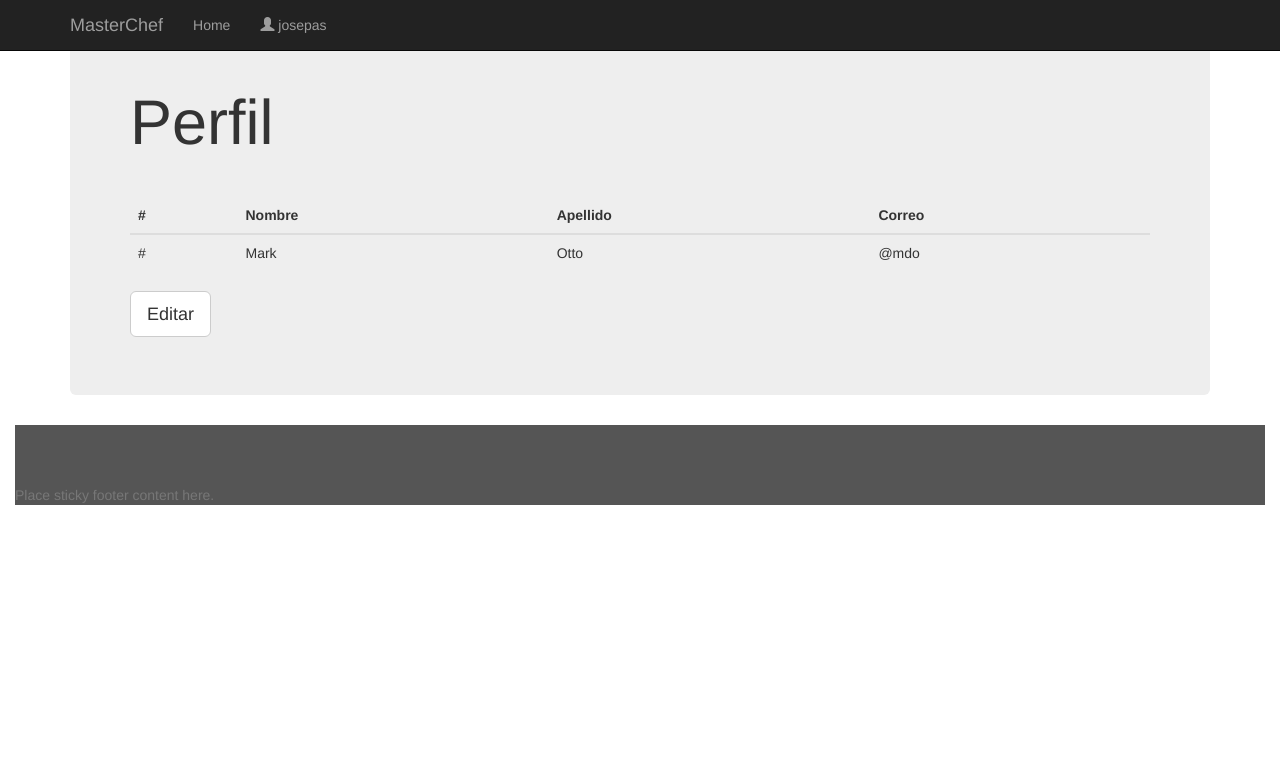
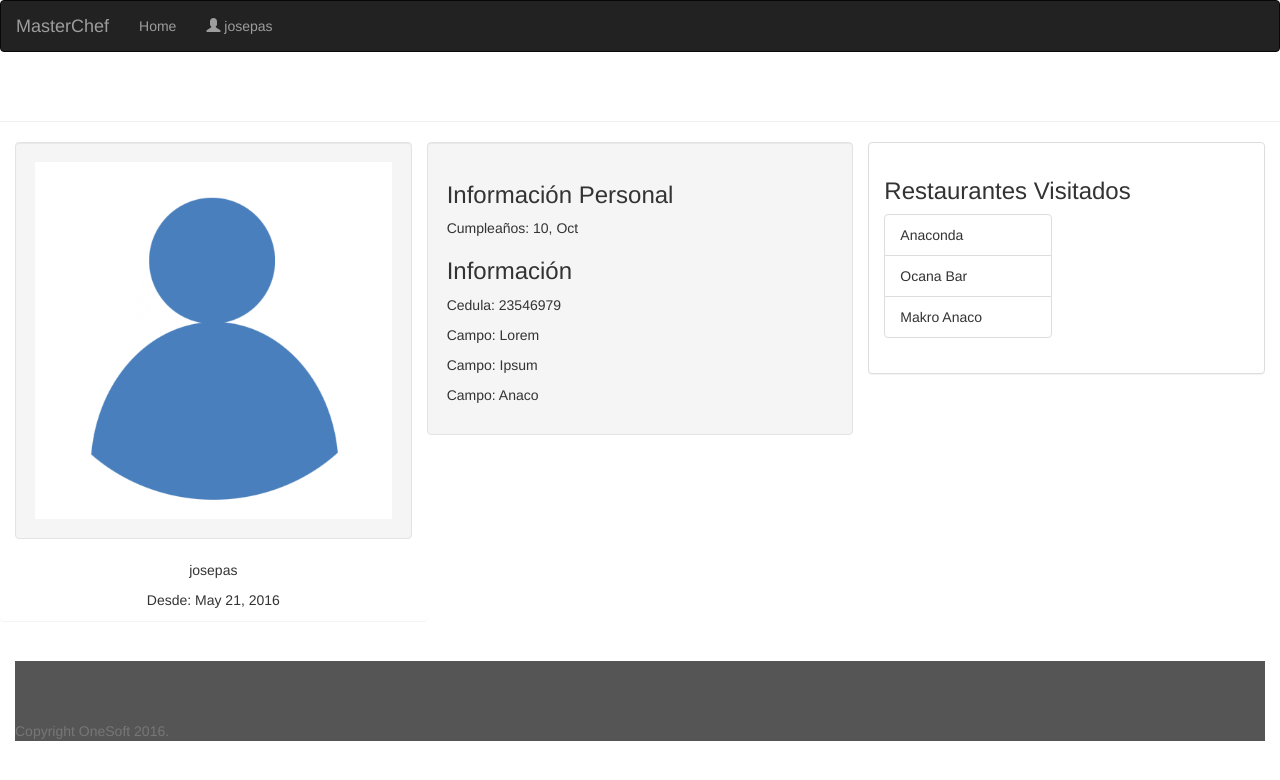
Before and after one commit to josepas/MasterCheff, a Django app: template pedidos/templates/perfil.html in a window 1280 px wide. Shown: the top 780 px of the page. Run offline with Django 3.2, Linux system fonts and the light colour scheme; the template is opened without the code that fills it: values that come from a table or form of the project are taken from there, others are empty; a user stored in the database is signed in; data comes from the database, SQL or seed files in the repository; both versions use the stored data as it was after the commit; tables that the repository leaves empty hold one stand-in row (values such as "Sample post"); some libraries are stand-ins or nearby versions.

Commit message:
listo la vista de perfil, consulta a la BD

```diff
--- a/pedidos/models.py
+++ b/pedidos/models.py
@@ -8,6 +8,7 @@ from django.contrib.auth.models import User
 class Usuario(models.Model):
     perfil = models.OneToOneField(User) # aqui esta nombre, apellido correo y contrase;a
     cedula = models.PositiveIntegerField() # aqui no diferenciamos entre extranjeros y venezolanos
+    #telf = models.CharField(max_length=20)
     fecha_nac = models.DateField(auto_now=False, auto_now_add=False)
     servicios = models.CharField(max_length=150) # No se como vamos a modelar esto todavia
 
--- a/pedidos/templates/base.html
+++ b/pedidos/templates/base.html
@@ -24,12 +24,11 @@
     }
   </style>
 </head>
-{% block body %}
+
 <body>
-{% endblock %}
     <!-- Navigation -->
-    <nav class="navbar navbar-inverse navbar-fixed-top" role="navigation">
-        <div class="container">
+    <div class="navbar navbar-inverse" role="navigation">
+        <div class="container-fluid">
             <!-- Brand and toggle get grouped for better mobile display -->
             <div class="navbar-header">
                 <button type="button" class="navbar-toggle" data-toggle="collapse" data-target="#bs-example-navbar-collapse-1">
@@ -38,7 +37,7 @@
                     <span class="icon-bar"></span>
                     <span class="icon-bar"></span>
                 </button>
-                <a class="navbar-brand" href="#">MasterChef</a>
+                <a class="navbar-brand" href="/">MasterChef</a>
             </div>
             <!-- Collect the nav links, forms, and other content for toggling -->
             <div class="collapse navbar-collapse" id="bs-example-navbar-collapse-1">
@@ -66,6 +65,7 @@
 
                 </ul>
                 {% endif %}
+
                 {% endblock %}
 
                 {% if user.is_authenticated %}
@@ -73,7 +73,7 @@
                     <li class="dropdown">
                         <a class="dropdown-toggle" data-toggle="dropdown" href="#"><span class="glyphicon glyphicon-user"></span> {{ user.username }} </a>
                         <ul class="dropdown-menu">
-                            <li><a href="perfil">Perfil</a></li>
+                            <li><a href={% url 'perfil' %}>Perfil</a></li>
                             <li><a href={% url 'logout' %}><span class="glyphicon glyphicon-log-out"></span> Logout</a></li>
                         </ul>
                     </li>
@@ -84,9 +84,11 @@
             <!-- /.navbar-collapse -->
         </div>
         <!-- /.container -->
-    </nav>
+    </div>
 
     {% block content %}
+
+
     <!-- Half Page Image Background Carousel Header -->
 
     <header id="myCarousel" class="carousel slide">
@@ -160,10 +162,11 @@
     })
     </script>
     {% endblock %}
+
+
     <div class="container-fluid">
         <footer class="footer">
-            <p class="text-muted">Place sticky footer content here.</p>
-
+            <p class="text-muted">Copyright OneSoft 2016. </p>
         </footer>
     </div>
 </body>
--- a/pedidos/templates/perfil.html
+++ b/pedidos/templates/perfil.html
@@ -1,9 +1,6 @@
 {% extends "base.html" %}
 {% load staticfiles %}
 
-{% block body %}
-<body>
-{% endblock %}
 
 
 {% block navbar %}
@@ -14,38 +11,79 @@
 {% endblock %}
 
 
+
+
 {% block content %}
-  <div class="container">
-      <div class="jumbotron">
-        <div class="page-header">
-          <h1>Perfil</h1>
+
+
+  <div class="container-fluid page-header">
+      <h2> {{ user.first_name }} {{ user.last_name }}</h2>
+  </div>
+
+  <div class="container-fluid">
+
+    <div class="row">
+      <div class="col-sm-4">
+
+        <div class="row">
+
+          <div class="col-sm-12">
+            <div class="well">
+              <img src={% static "img/blank-profile.png" %} class="img-responsive" alt="Avatar">
+            </div>
+          </div>
+
+          <div class="col-sm-12 panel text-center">
+            <p>{{ user.username }}</p>
+            <p> Desde: {{ user.date_joined | date:"M d, Y"}} </p>
+          </div>
+
         </div>
 
-        <div class="row">
-          <div class="col-lg-12">
-            <table class="table">
-              <thead>
-                <tr>
-                  <th>#</th>
-                  <th>Nombre</th>
-                  <th>Apellido</th>
-                  <th>Correo</th>
-                </tr>
-              </thead>
-              <tbody>
-                  <tr>
-                    <td>#</td>
-                    <td>Mark</td>
-                    <td>Otto</td>
-                    <td>@mdo</td>
-                  </tr>
-              </tbody>
-            </table>
-            <a href="editarPerfil/"> <button type="button" class="btn btn-lg btn-default">Editar</button></a>
+      </div>
+
+      <div class="col-sm-4 well">
+        <h3>Información Personal</h3>
+          <p>Cumpleaños: {{usuario.fecha_nac | date:"d, M"}}</p>
+
+        <h3>Información</h3>
+          <p>Cedula: {{usuario.cedula}}</p>
+          <p>Campo: Lorem</p>
+          <p>Campo: Ipsum</p>
+          <p>Campo: Anaco</p>
+
+      </div>
+
+      <div class="col-sm-4">
+
+          <div class="panel panel-default text-left">
+            <div class="panel-body">
+              <h3>Restaurantes Visitados</h3>
+
+            <ul class="list-group col-sm-6">
+              <li class="list-group-item">Anaconda</li>
+              <li class="list-group-item">Ocana Bar</li>
+              <li class="list-group-item">Makro Anaco</li>
+            </ul>
+            </div>
           </div>
-        </div>
+
+
+
+
+
+
+
+
+
+
+
+       </div>
       </div>
+
+
   </div>
 
 
+
 {% endblock %}
--- a/pedidos/views.py
+++ b/pedidos/views.py
@@ -16,7 +16,10 @@ def editarPerfil(request):
     return render(request, 'editarPerfil.html')
 
 def perfil(request):
-    return render(request, 'perfil.html')
+
+    u = User.objects.get(username=request.user)
+    # por la relacion 1 a 1 con el user model de django
+    return render(request, 'perfil.html' , {'usuario': u.usuario})
 
 def indice(request):
     return render(request, 'base.html')
```
Also changed, not shown: db.sqlite3, pedidos/static/img/blank-profile.png (added).
